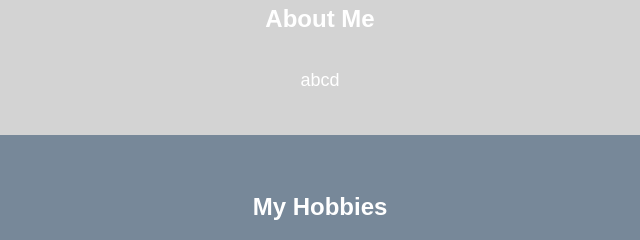
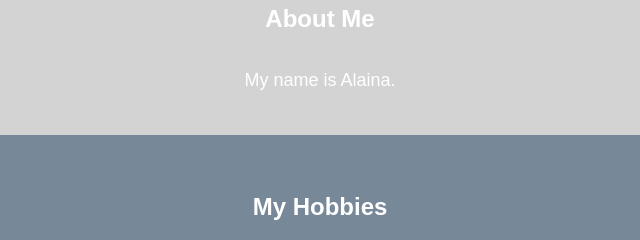
Before and after one commit to alainaa55/10th-version-2, a plain HTML site: page index.html in a window 1280 px wide. Shown: the part 441-681 px from the top of the page, 320-960 px from the left. Drawn offline with Linux system fonts and the light colour scheme; a web font is replaced by a local one.

Commit message:
Update index.html

```diff
--- a/index.html
+++ b/index.html
@@ -21,7 +21,7 @@
     <!-- "ABOUT" SECTION -->
     <div id="about">
         <h2>About Me</h2>
-         <p>abcd</p>
+         <p>My name is Alaina.</p>
     </div>
 
 	<!-- "HOBBIES" SECTION -->
```
